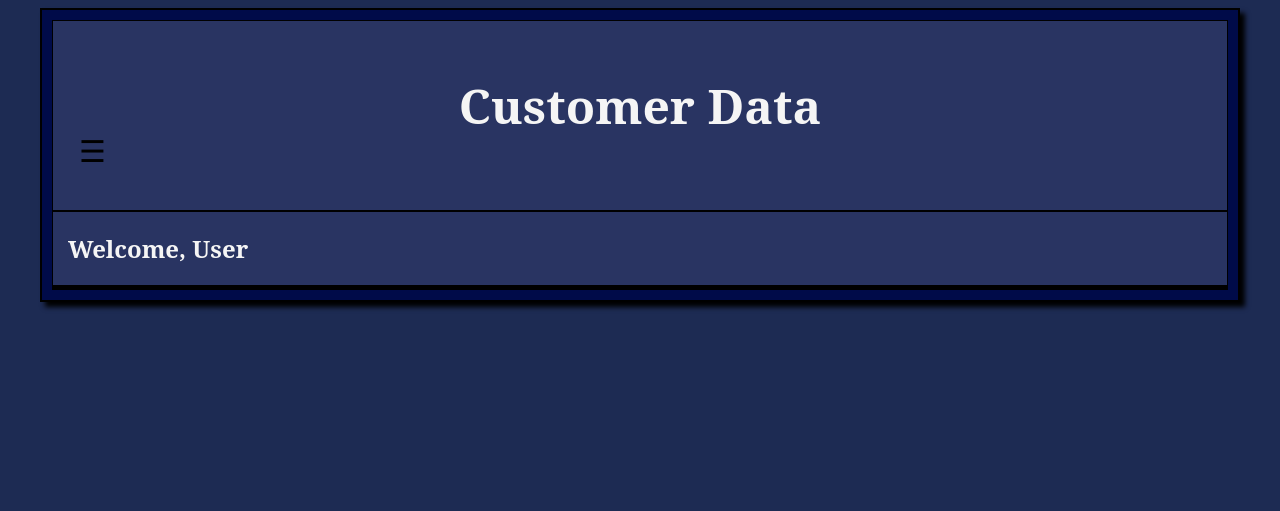
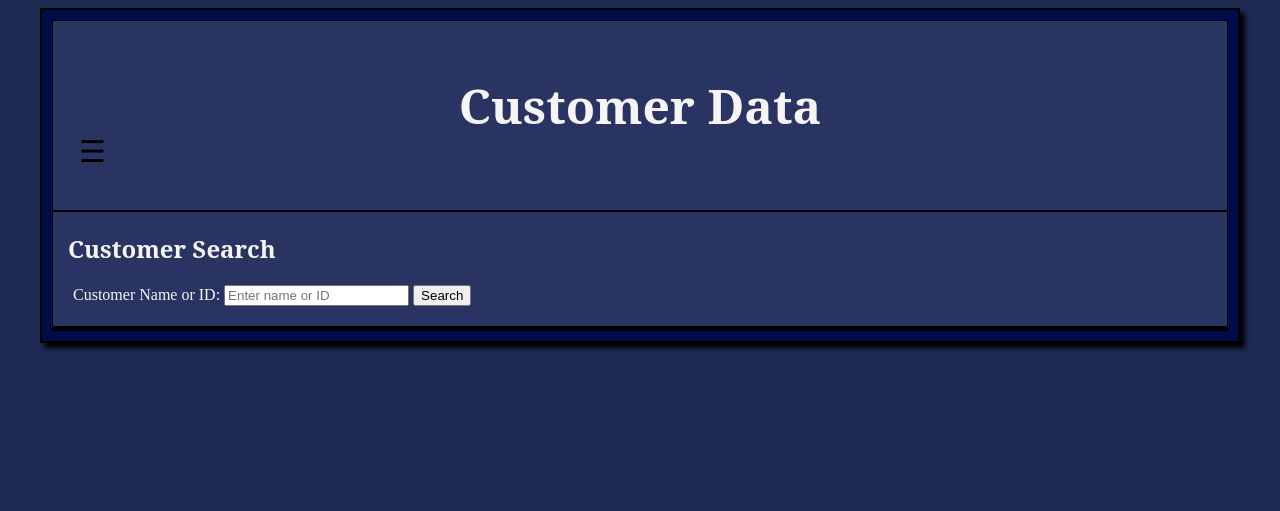
Before and after one commit to cesarcervanteslopez921-eng/p1, a Flask app: page /search in a window 1280 px wide. Shown: the top 511 px of the page. Run offline with Flask 3, Linux system fonts and the light colour scheme; parts of the project's set-up code (start-up, migrations or seed data) failed here and were passed over.

Commit message:
completed the search page to get cx info with either name or ID

```diff
--- a/main.py
+++ b/main.py
@@ -204,7 +204,21 @@ def sentiment():
 
 @app.route("/search")
 def search():
-        return render_template("search.html")
+
+        cx = request.args.get("customer", "").strip()
+
+        result = None
+
+        if cx:
+                if re.fullmatch(r"[A-za-z]{3}-\d{8}", cx):
+                        result = df[df["ID"].str.upper() == cx.upper()]
+
+                else:
+                        result = df[df["Customer Name"].str.contains(cx, case=False, na=False)]
+
+        return render_template("search.html", result=result, search_customer=cx)
+
+
 #     elif look == "search":
 #         cx = input("Enter customer name or ID: ").strip()
 
@@ -224,8 +238,8 @@ def search():
 #         break #ends the program
 
 #     else:
-        print("")
-        print("Please Enter a valid Command, type 'help' for list of commands.")
+#        print("")
+#        print("Please Enter a valid Command, type 'help' for list of commands.")
 
 
 if __name__ == "__main__":
--- a/templates/search.html
+++ b/templates/search.html
@@ -26,11 +26,60 @@
 
 
 	<main>
-		<h2>Welcome, User</h2>
-		<p>
 
-		</p>
-	</main>
+    <h2>Customer Search</h2>
+
+    <form method="GET" action="/search">
+        <label for="customer">Customer Name or ID:</label>
+        <input
+            type="text"
+            id="customer"
+            name="customer"
+            placeholder="Enter name or ID"
+            value="{{ search_customer }}"
+        >
+
+        <button type="submit" class="search-button">
+            Search
+        </button>
+    </form>
+
+
+    {% if result is not none %}
+
+        {% if result.empty %}
+
+            <p>No Customer Found.</p>
+
+        {% else %}
+
+            <h3>Search Results</h3>
+
+            <table>
+
+                <tr>
+                    {% for column in result.columns %}
+                        <th>{{ column }}</th>
+                    {% endfor %}
+                </tr>
+
+                {% for index, row in result.iterrows() %}
+
+                    <tr>
+                        {% for column in result.columns %}
+                            <td>{{ row[column] }}</td>
+                        {% endfor %}
+                    </tr>
+
+                {% endfor %}
+
+            </table>
+
+        {% endif %}
+
+    {% endif %}
+
+</main>
 
 	<footer>
 	</footer>
```
